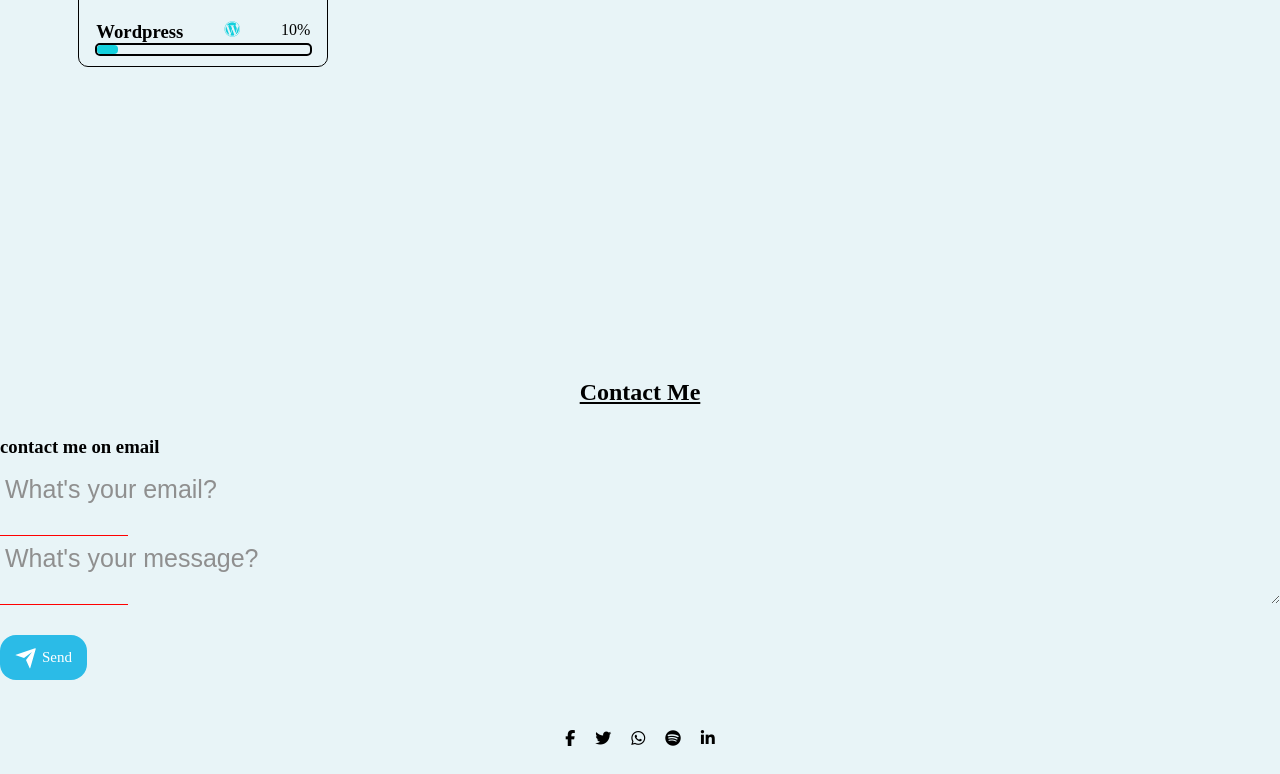
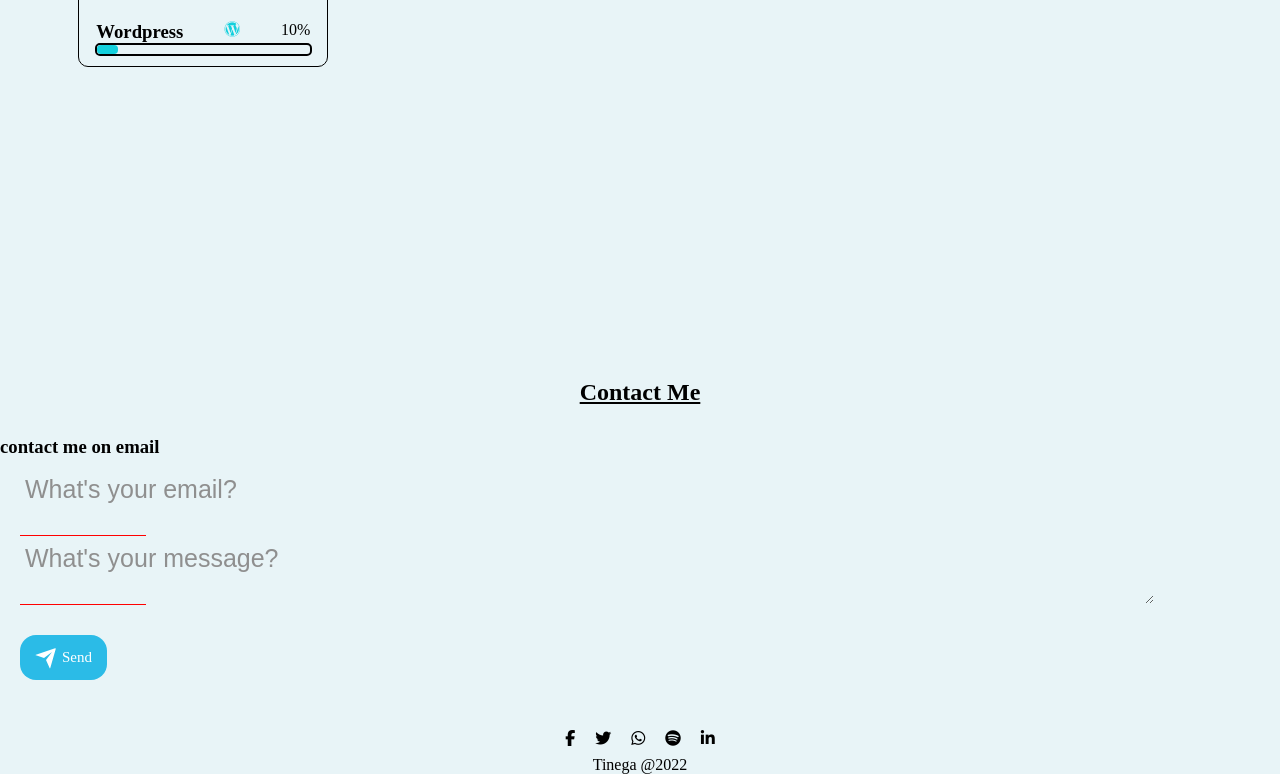
Before and after one commit to joe052/My-portfolio, a plain HTML site: page index.html in a window 1280 px wide. Shown: the part 2119-2893 px from the top of the page. Drawn offline with Linux system fonts and the light colour scheme.

Commit message:
couple changes

```diff
--- a/index.html
+++ b/index.html
@@ -216,6 +216,7 @@
                   <i class="fab fa-spotify iconss "></i>
                   <i class="fab fa-linkedin-in iconss"></i></div
         </article>
+        <p id="tm">Tinega @2022</p>
     </section>
     <script src="script.js"></script>
 </body>
--- a/style.css
+++ b/style.css
@@ -9,7 +9,6 @@ html{
 }
 body{
     background: #e8f4f7;
-    width: min-content;
 }
 header{
     margin-top: 6vh;
@@ -103,9 +102,11 @@ header nav ul a:hover{
     .fa-moon{
         position: absolute;
         right: 10px;
+        top: -5px;
     }
     .fa-sun{
         position: absolute;
+        top: -5px;
         right: 10px;
     }
     .fa-bars{
@@ -132,7 +133,7 @@ header nav ul a:hover{
         visibility: visible;
         font-size: 10px;
         position: relative;
-        top: 200px;
+        top: 100px;
     }
 
 }
@@ -420,7 +421,7 @@ textarea.question {
   border-radius: 2px;
   margin: 0;
   border: none;
-  width: 100%;
+  width: 90%;
   background: rgba(0, 0, 0, 0);
   transition: padding-top 0.2s ease, margin-top 0.2s ease;
   overflow-x: hidden; /* Hack to make "rows" attribute apply in Firefox. */
@@ -443,7 +444,7 @@ textarea.question + label {
 
 input.question:focus + label,
 textarea.question:focus + label {
-  width: 100%;
+  width: 90%;
 }
 
 input.question:focus,
@@ -541,6 +542,7 @@ button:active {
 }
 form{
     margin-top: 50px;
+    margin-left: 20px
 }
 button{
     margin-top: 30px;
@@ -554,3 +556,6 @@ button{
 .iconss{
   margin: 10px;
 }
+#tm{
+  text-align: center;
+}
```
